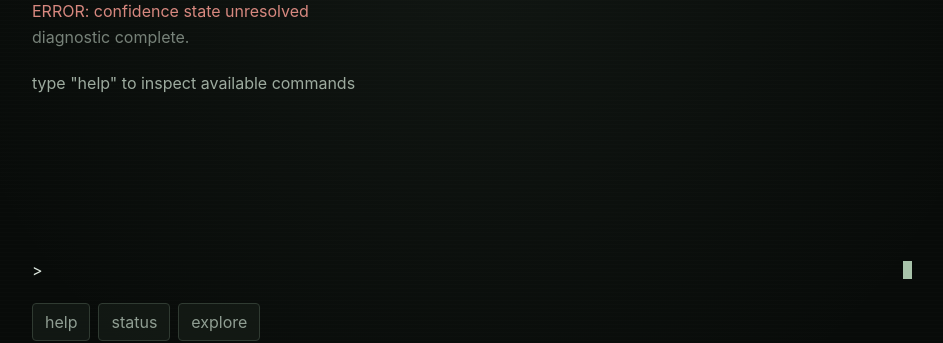
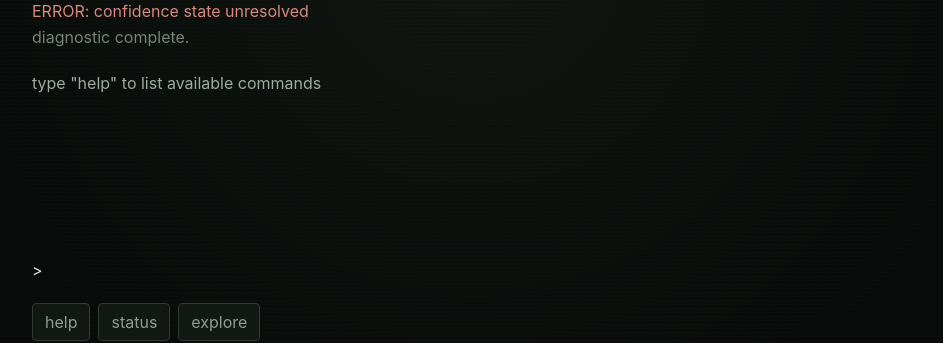
Before and after one commit to zerogravit1/zerograviti, a React (Vite) app in the folder apps/web/: page / in a window 1280 px wide. Shown: the part 336-679 px from the top of the page, without its empty margins (168-1111 px from the left). Built offline with nearby package versions, Linux system fonts and the light colour scheme.

Commit message:
feat(zg): adjust timing of boot lines and add error lines

```diff
--- a/apps/web/src/App.css
+++ b/apps/web/src/App.css
@@ -51,7 +51,6 @@
 .terminal-line:not(.terminal-line--session) {
   opacity: 0;
   animation: terminal-line-in 120ms ease forwards;
-  animation-delay: calc(var(--line-index) * 110ms);
 }
 
 .terminal-line--muted {
--- a/apps/web/src/App.tsx
+++ b/apps/web/src/App.tsx
@@ -1,5 +1,5 @@
 import { useState } from 'react';
-import type { CSSProperties, FormEvent } from 'react';
+import type { FormEvent } from 'react';
 
 import './App.css';
 
@@ -30,18 +30,57 @@ const projects = [
   },
 ] as const;
 
+const MIN_BOOT_DELAY = 375;
+const MAX_BOOT_DELAY = 450;
+const MIN_DELAY_DIFFERENCE = 15;
+
+const MIN_ERROR_DELAY = 600;
+const MAX_ERROR_DELAY = 1000;
+const MIN_ERROR_DIFFERENCE = 125;
+
+function createDelays(count: number, minDelay: number, maxDelay: number, diff: number ): number[] {
+  const delays: number[] = [];
+  let previousInterval: number | undefined;
+  let elapsed = 0;
+
+  for (let index = 0; index < count; index += 1) {
+    let interval: number;
+
+    do {
+      interval =
+        Math.floor(Math.random() * (maxDelay - minDelay + 1)) +
+        minDelay;
+    } while (
+      previousInterval !== undefined &&
+      Math.abs(interval - previousInterval) < diff
+    );
+
+    elapsed += interval;
+    delays.push(elapsed);
+    previousInterval = interval;
+  }
+
+  return delays;
+}
+
 const bootLines = [
   { text: 'ZEROGRAVITI SYSTEM // build 0.1.0', tone: 'muted' },
   { text: 'initializing environment...', tone: 'normal' },
   { text: 'loading delivery graph...', tone: 'normal' },
   { text: 'loading quality controls...', tone: 'normal' },
   { text: 'loading observability...', tone: 'normal' },
+] as const;
+
+const errorLines = [
   { text: 'ERROR: workflow exceeded expected complexity', tone: 'error' },
   { text: 'ERROR: duplicate infrastructure detected', tone: 'error' },
   { text: 'ERROR: feedback latency above threshold', tone: 'error' },
   { text: 'ERROR: confidence state unresolved', tone: 'error' },
   { text: 'diagnostic complete.', tone: 'muted' },
-] as const;
+]
+
+const bootDelays = createDelays(bootLines.length, MIN_BOOT_DELAY, MAX_BOOT_DELAY, MIN_DELAY_DIFFERENCE);
+const errorDelays = createDelays(errorLines.length, MIN_ERROR_DELAY, MAX_ERROR_DELAY, MIN_ERROR_DIFFERENCE);
 
 type Command = 'help' | 'explore' | 'projects' | 'about' | 'status';
 
@@ -57,7 +96,7 @@ function App() {
   const [entered, setEntered] = useState(false);
   const [command, setCommand] = useState('');
   const [terminalOutput, setTerminalOutput] = useState<string[]>([
-    'type "help" to inspect available commands',
+    'type "help" to list available commands',
   ]);
 
   function enterAt(target?: string) {
@@ -126,7 +165,17 @@ function App() {
             {bootLines.map((line, index) => (
               <p
                 className={`terminal-line terminal-line--${line.tone}`}
-                style={{ '--line-index': index } as CSSProperties}
+                style={{ animationDelay: `${bootDelays[index]}ms` }}
+                key={line.text}
+              >
+                {line.text}
+              </p>
+            ))}
+
+            {errorLines.map((line, index) => (
+              <p
+                className={`terminal-line terminal-line--${line.tone}`}
+                style={{ animationDelay: `${errorDelays[index]}ms` }}
                 key={line.text}
               >
                 {line.text}
@@ -157,7 +206,7 @@ function App() {
               spellCheck={false}
               autoFocus
             />
-            <span className="cursor" aria-hidden="true" />
+            {/* <span className="cursor" aria-hidden="true" /> */}
           </form>
 
           <div className="command-hints" aria-label="Suggested commands">
```
